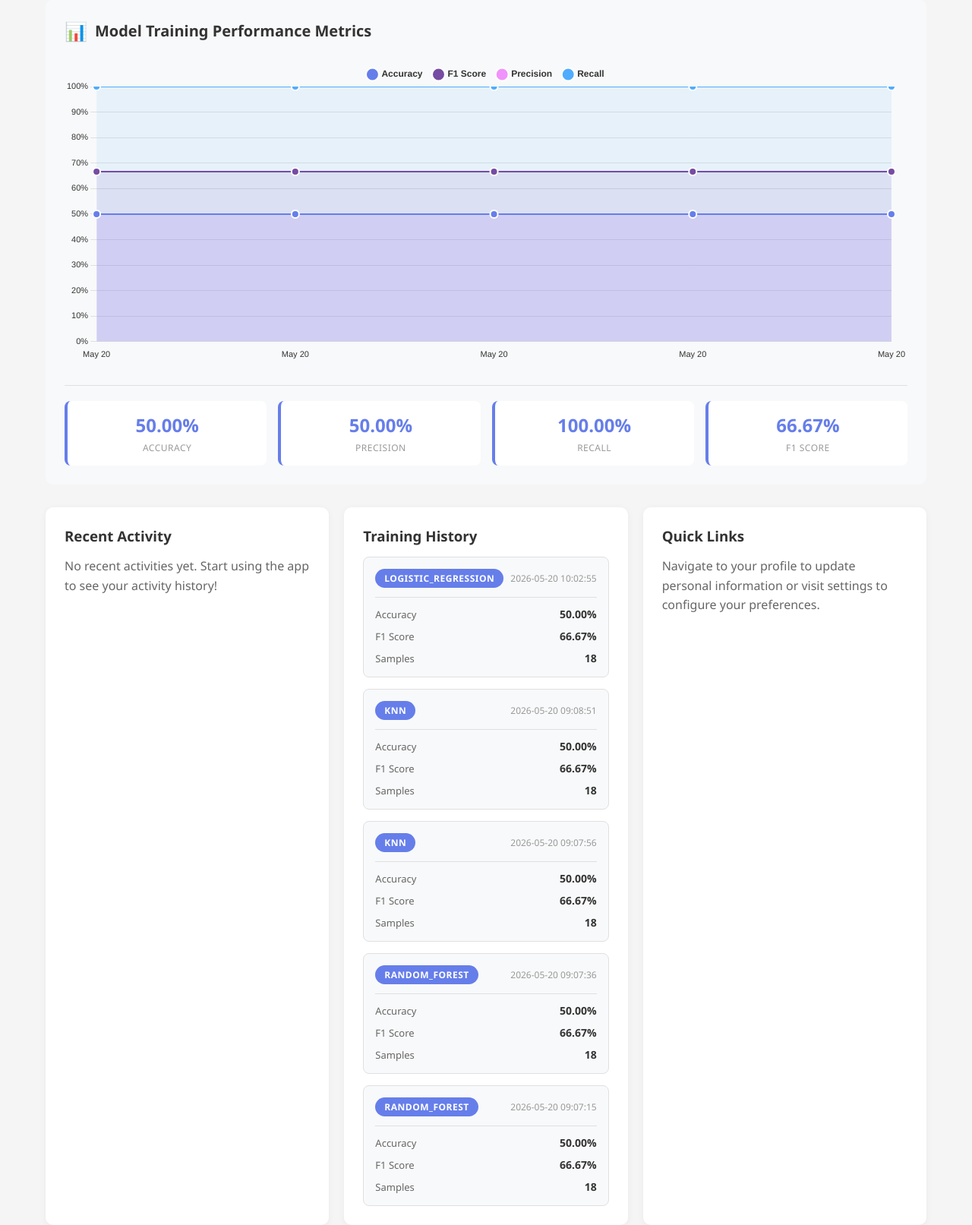
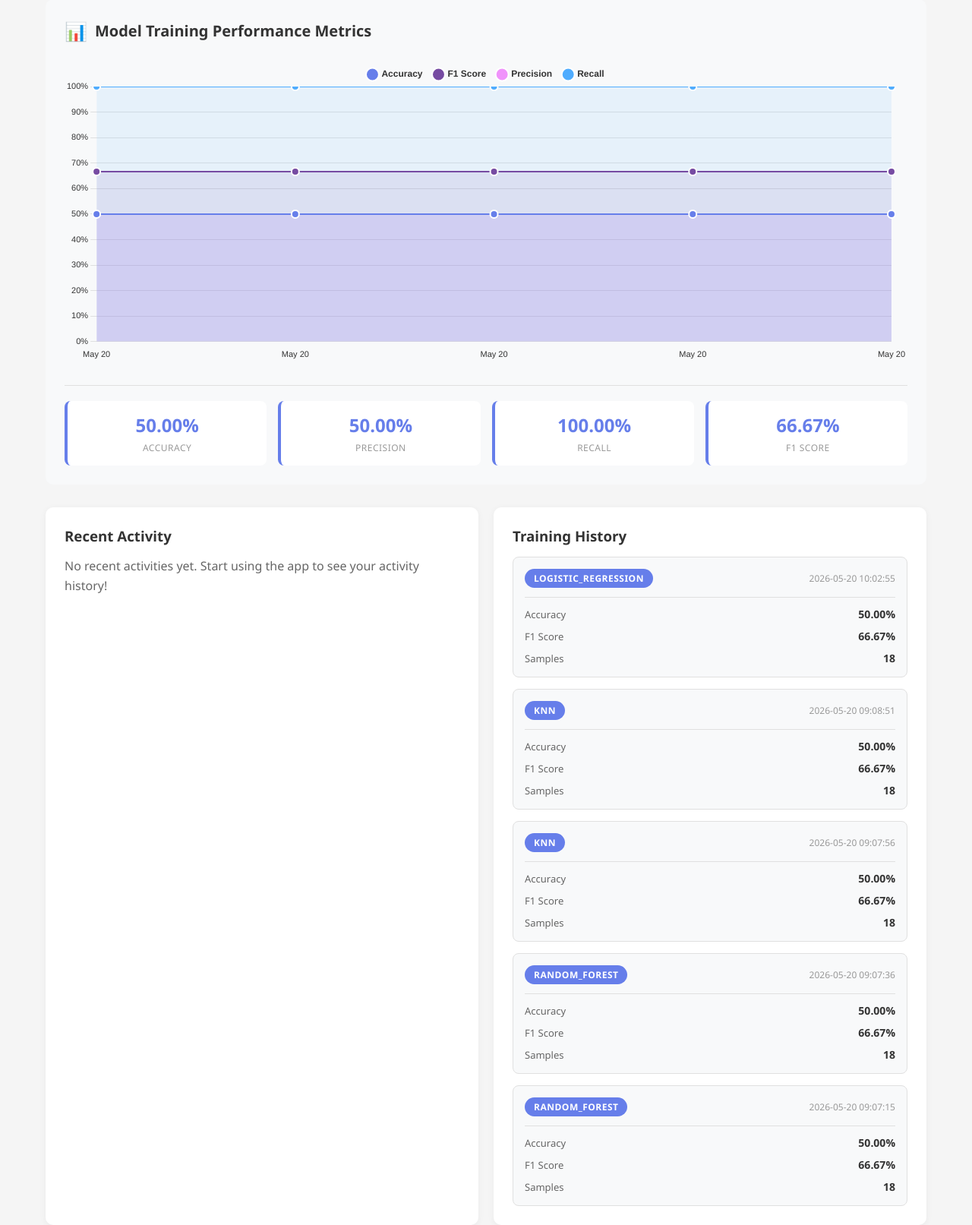
Before and after one commit to kirannxt/Ai-job-dectection-, a Flask app: page /dashboard in a window 1280 px wide. Shown: the part 411-2024 px from the top of the page at 76% size. Run offline with Flask 3, Linux system fonts and the light colour scheme; the visitor is signed in with stand-in values (Sample User, id 1); data comes from the database, SQL or seed files in the repository.

Commit message:
Remove Quick Links section from dashboard
- Delete the Quick Links card from the content-grid
- Dashboard now displays only Recent Activity and Training History/Get Started cards
- Data remains contained within cards
- Cleaner, more focused dashboard layout

```diff
--- a/templates/dashboard.html
+++ b/templates/dashboard.html
@@ -511,10 +511,6 @@
                 {% endif %}
             </div>
             {% endif %}
-            <div class="card">
-                <h3>Quick Links</h3>
-                <p>Navigate to your profile to update personal information or visit settings to configure your preferences.</p>
-            </div>
         </div>
     </div>
 
```
